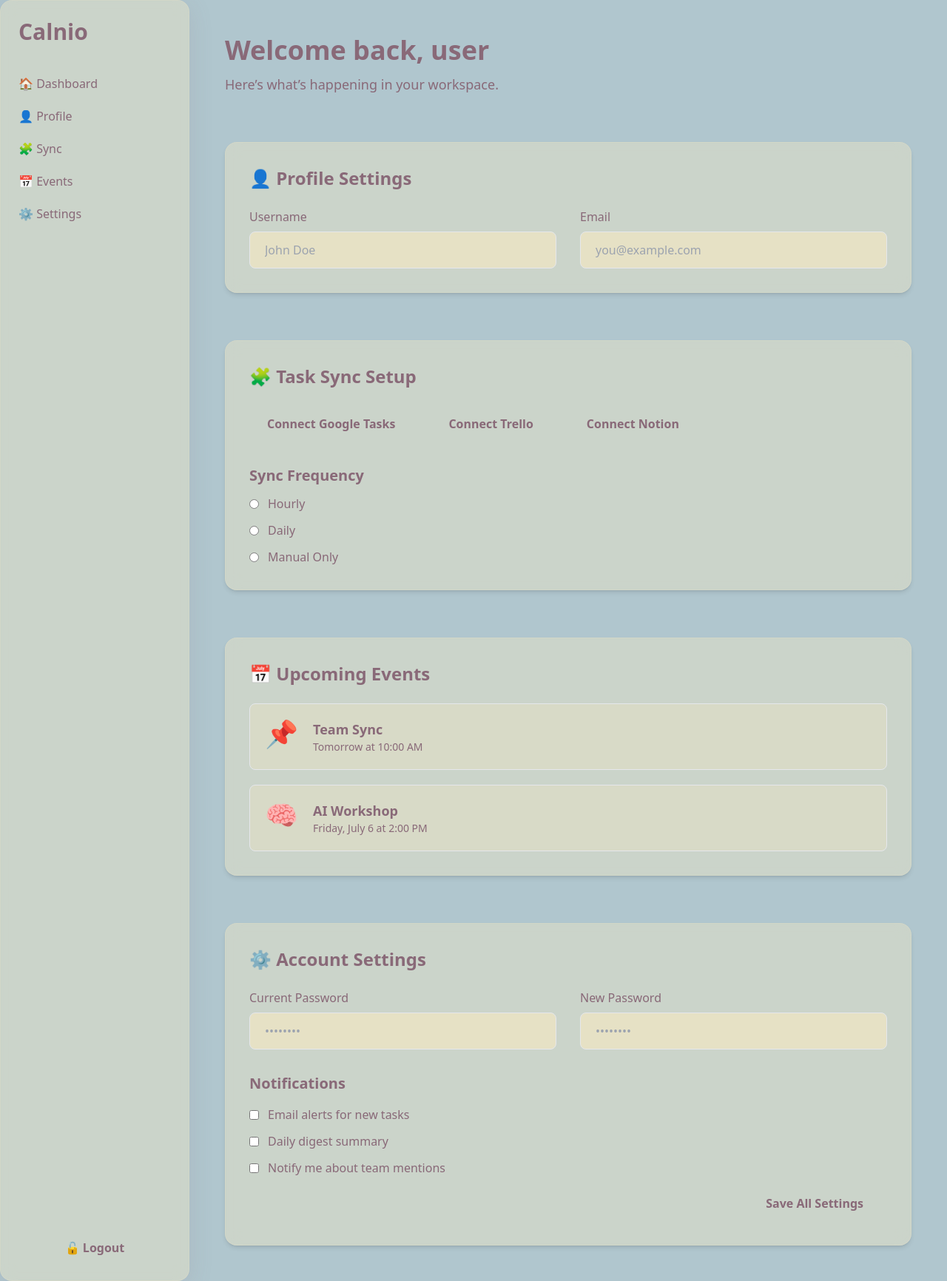
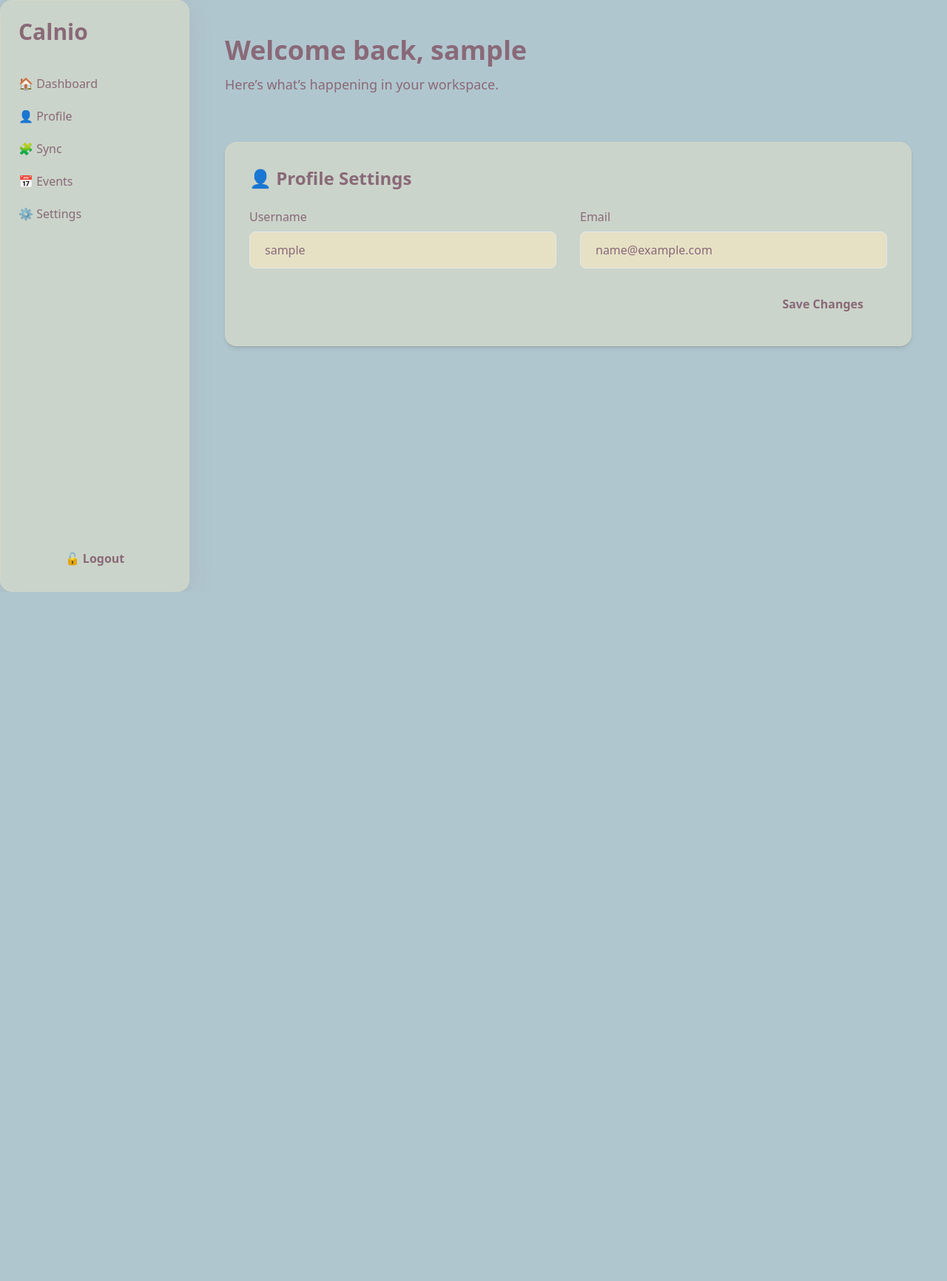
Before and after one commit to MyroslavRepin/Calnio, a FastAPI app: template frontend/templates/dashboard.html in a window 1280 px wide. Shown: the whole page at 74% size. After the commit the page ends 800 px from the top, so only its background shows below. Run offline with FastAPI, Linux system fonts and the light colour scheme; the template is opened without the code that fills it: most values are stand-ins (such as "Sample title", 1, 10 or a date in 2020); parts of the project's set-up code (start-up, migrations or seed data) failed here and were passed over; some libraries are stand-ins or nearby versions.

Commit message:
Adding user editing in /dashboard

```diff
--- a/frontend/templates/dashboard.html
+++ b/frontend/templates/dashboard.html
@@ -95,17 +95,27 @@
 
       <!-- Main content -->
       <main class="flex-1 p-12 space-y-16">
+        {% if success %}
+        <div
+          class="bg-green-100 border border-green-400 text-green-700 px-4 py-3 rounded mb-6"
+          role="alert"
+        >
+          <strong class="font-bold">Success!</strong>
+          <span class="block sm:inline">Profile updated succesfuly</span>
+        </div>
+        {% endif %}
         <!-- Dashboard Welcome -->
         <section id="dashboard">
           <h2 class="text-4xl font-semibold mb-3 text-muted-purple">
-            Welcome back, user
+            Welcome back, {{ username }}
           </h2>
           <p class="text-muted-purple/70 text-lg">
             Here’s what’s happening in your workspace.
           </p>
         </section>
 
-        <!-- Profile Section -->
+        <!-- Profile Section with editable form -->
+        <form method="post" action="/update-profile">
           <section class="glass p-8 border-cream border rounded-2xl shadow-md">
             <h3 class="text-2xl font-semibold mb-6 text-muted-purple">
               👤 Profile Settings
@@ -117,8 +127,9 @@
                 >
                 <input
                   type="text"
-                placeholder="John Doe"
-                class="w-full rounded-lg border border-cream px-5 py-3 placeholder:text-cream-dark focus:outline-none focus:ring-2 focus:ring-muted-purple transition bg-cream"
+                  name="username"
+                  value="{{ username }}"
+                  class="w-full rounded-lg border border-cream px-5 py-3 focus:outline-none focus:ring-2 focus:ring-muted-purple transition bg-cream"
                 />
               </div>
               <div>
@@ -127,149 +138,25 @@
                 >
                 <input
                   type="email"
-                placeholder="you@example.com"
-                class="w-full rounded-lg border border-cream px-5 py-3 placeholder:text-cream-dark focus:outline-none focus:ring-2 focus:ring-muted-purple transition bg-cream"
-              />
-            </div>
-          </div>
-        </section>
-
-        <!-- Sync Setup -->
-        <section class="glass p-8 border-cream border rounded-2xl shadow-md">
-          <h3 class="text-2xl font-semibold mb-6 text-muted-purple">
-            🧩 Task Sync Setup
-          </h3>
-          <div class="flex gap-6 flex-wrap mb-8">
-            <button
-              class="px-6 py-3 rounded-lg bg-cream text-muted-purple font-semibold hover:bg-cream-transparent transition"
-            >
-              Connect Google Tasks
-            </button>
-            <button
-              class="px-6 py-3 rounded-lg bg-cream text-muted-purple font-semibold hover:bg-cream-transparent transition"
-            >
-              Connect Trello
-            </button>
-            <button
-              class="px-6 py-3 rounded-lg bg-cream text-muted-purple font-semibold hover:bg-cream-transparent transition"
-            >
-              Connect Notion
-            </button>
-          </div>
-
-          <h4 class="text-xl font-semibold mb-3 text-muted-purple">
-            Sync Frequency
-          </h4>
-          <div class="space-y-3 text-muted-purple">
-            <label class="flex items-center gap-3">
-              <input
-                type="radio"
-                name="sync-frequency"
-                class="accent-muted-purple"
-              />
-              Hourly
-            </label>
-            <label class="flex items-center gap-3">
-              <input
-                type="radio"
-                name="sync-frequency"
-                class="accent-muted-purple"
-              />
-              Daily
-            </label>
-            <label class="flex items-center gap-3">
-              <input
-                type="radio"
-                name="sync-frequency"
-                class="accent-muted-purple"
-              />
-              Manual Only
-            </label>
-          </div>
-        </section>
-
-        <!-- Events -->
-        <section class="glass p-8 border-cream border rounded-2xl shadow-md">
-          <h3 class="text-2xl font-semibold mb-6 text-muted-purple">
-            📅 Upcoming Events
-          </h3>
-          <ul class="space-y-5 text-muted-purple">
-            <li
-              class="flex items-start gap-5 bg-cream-transparent border border-cream rounded-lg p-5"
-            >
-              <div class="text-4xl">📌</div>
-              <div>
-                <p class="font-semibold text-lg">Team Sync</p>
-                <p class="text-muted-purple/70 text-sm">Tomorrow at 10:00 AM</p>
-              </div>
-            </li>
-            <li
-              class="flex items-start gap-5 bg-cream-transparent border border-cream rounded-lg p-5"
-            >
-              <div class="text-4xl">🧠</div>
-              <div>
-                <p class="font-semibold text-lg">AI Workshop</p>
-                <p class="text-muted-purple/70 text-sm">
-                  Friday, July 6 at 2:00 PM
-                </p>
-              </div>
-            </li>
-          </ul>
-        </section>
-
-        <!-- Account Settings -->
-        <section class="glass p-8 border-cream border rounded-2xl shadow-md">
-          <h3 class="text-2xl font-semibold mb-6 text-muted-purple">
-            ⚙️ Account Settings
-          </h3>
-
-          <div class="grid md:grid-cols-2 gap-8 mb-8">
-            <div>
-              <label class="block mb-2 font-medium text-muted-purple"
-                >Current Password</label
-              >
-              <input
-                type="password"
-                placeholder="••••••••"
-                class="w-full rounded-lg border border-cream px-5 py-3 placeholder:text-cream-dark focus:outline-none focus:ring-2 focus:ring-muted-purple transition bg-cream"
-              />
-            </div>
-            <div>
-              <label class="block mb-2 font-medium text-muted-purple"
-                >New Password</label
-              >
-              <input
-                type="password"
-                placeholder="••••••••"
-                class="w-full rounded-lg border border-cream px-5 py-3 placeholder:text-cream-dark focus:outline-none focus:ring-2 focus:ring-muted-purple transition bg-cream"
+                  name="email"
+                  value="{{ email }}"
+                  class="w-full rounded-lg border border-cream px-5 py-3 focus:outline-none focus:ring-2 focus:ring-muted-purple transition bg-cream"
                 />
               </div>
             </div>
 
-          <h4 class="text-xl font-semibold mb-4 text-muted-purple">
-            Notifications
-          </h4>
-          <label class="flex items-center gap-3 mb-3 text-muted-purple">
-            <input type="checkbox" class="accent-muted-purple" />
-            Email alerts for new tasks
-          </label>
-          <label class="flex items-center gap-3 mb-3 text-muted-purple">
-            <input type="checkbox" class="accent-muted-purple" />
-            Daily digest summary
-          </label>
-          <label class="flex items-center gap-3 mb-3 text-muted-purple">
-            <input type="checkbox" class="accent-muted-purple" />
-            Notify me about team mentions
-          </label>
-
-          <div class="text-right">
+            <div class="text-right mt-6">
               <button
+                type="submit"
                 class="px-8 py-3 rounded-lg bg-cream text-muted-purple font-semibold hover:bg-cream-transparent transition"
               >
-              Save All Settings
+                Save Changes
               </button>
             </div>
           </section>
+        </form>
+
+        <!-- ... (остальной твой контент) -->
       </main>
     </div>
   </body>
```
Also changed, not shown: backend/app/api/dashboard.py (+53 -3 lines), backend/app/crud/users.py (+18 -5 lines). Lines whose indentation alone changed are shown as unchanged.
